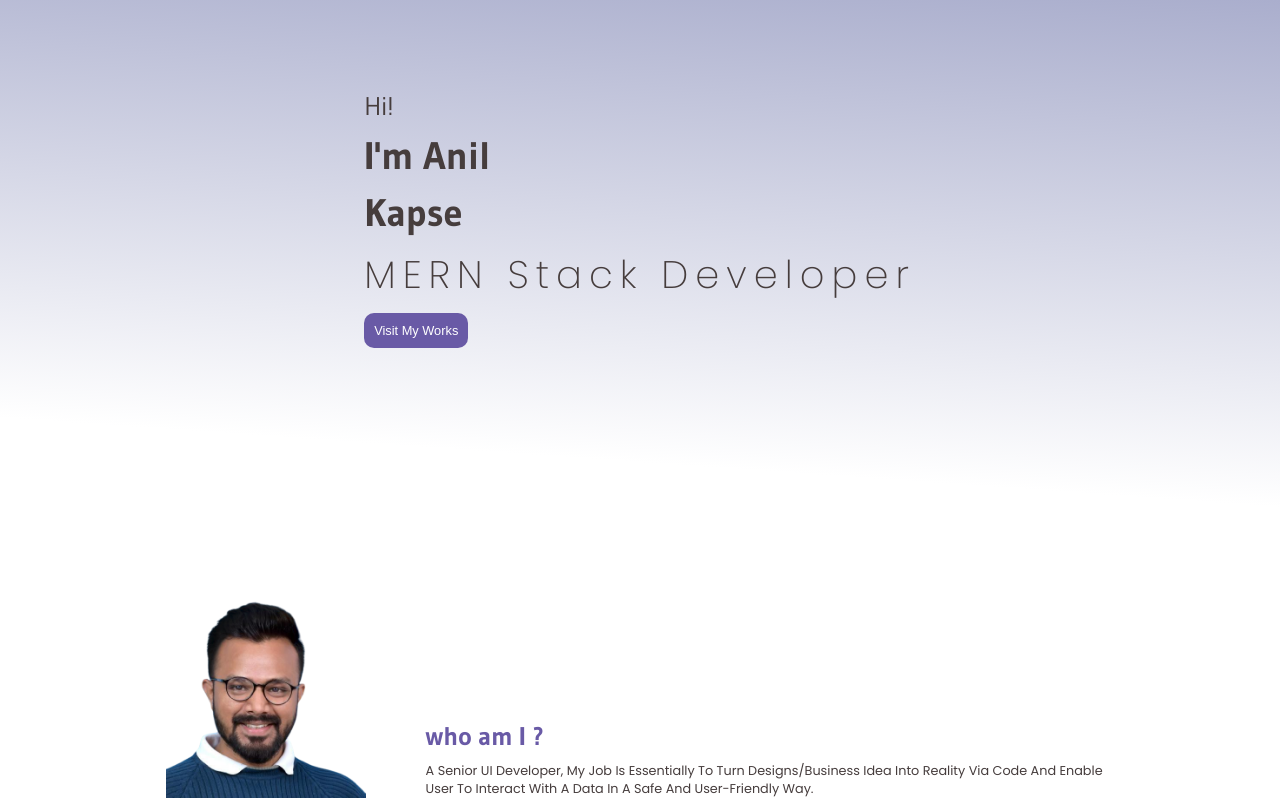
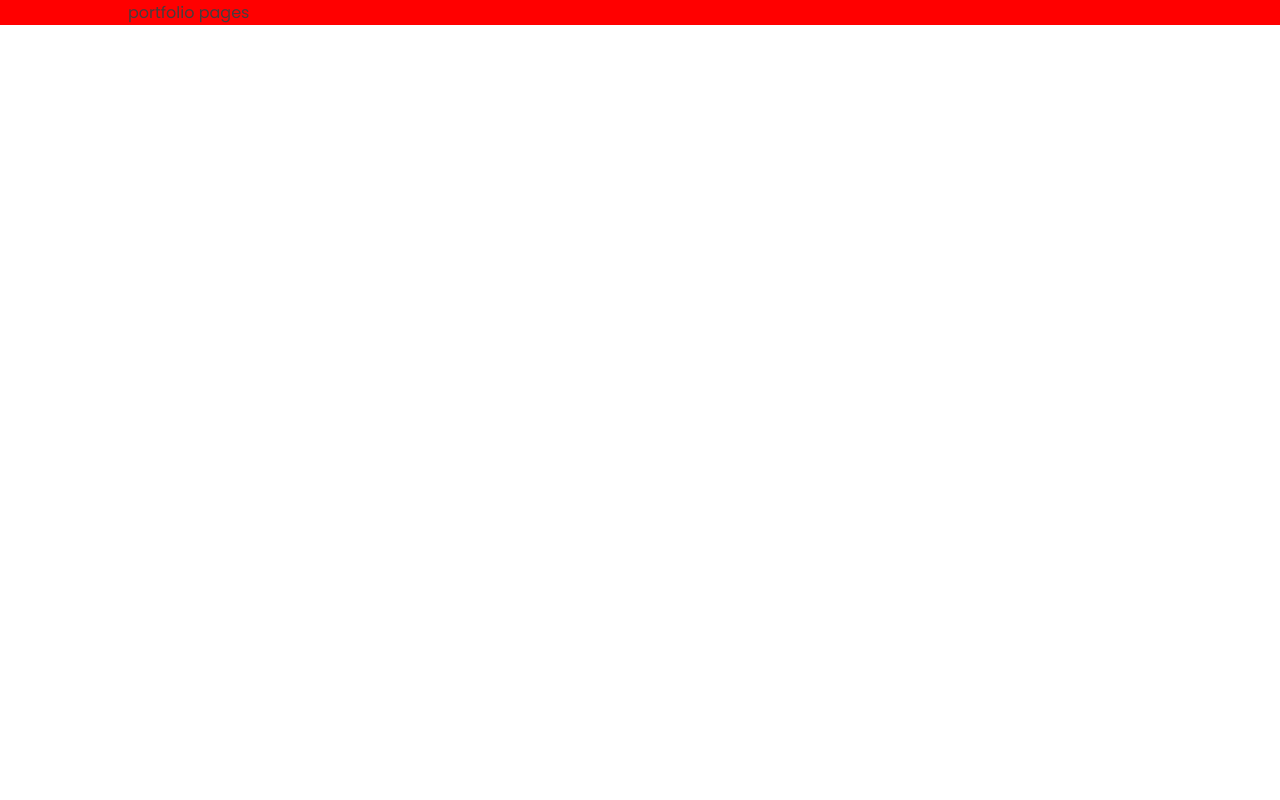
Before and after one commit to anilkapse1/kapsecode, a React (Vite) app: page /kapsecode/portfolio in a window 1280 px wide. Built offline with nearby package versions, Linux system fonts and the light colour scheme.

Commit message:
material icon package added

```diff
--- a/package.json
+++ b/package.json
@@ -7,12 +7,16 @@
     "dev": "vite",
     "build": "vite build",
     "preview": "vite preview"
-
   },
   "dependencies": {
+    "@emotion/react": "^11.10.6",
+    "@emotion/styled": "^11.10.6",
+    "@mui/icons-material": "^5.11.11",
+    "@mui/material": "^5.11.14",
     "gh-pages": "^5.0.0",
     "react": "^18.2.0",
     "react-dom": "^18.2.0",
+    "react-router-dom": "^6.9.0",
     "sass": "^1.59.3",
     "styled-components": "^5.3.9"
   },
--- a/src/App.jsx
+++ b/src/App.jsx
@@ -1,11 +1,23 @@
 import React from 'react'
+import { BrowserRouter, Route, Routes } from 'react-router-dom'
 import './assets/style/App.scss'
 import Heropage from './pages/Heropage'
+import Portfolio from './pages/Portfolio'
+
+
+
 
 
 const App = () => {
   return (
-    <Heropage/>
+    <BrowserRouter>
+      <Routes>
+      <Route path="/kapsecode" element={<Heropage/>}/>
+      <Route path="/kapsecode/portfolio" element={<Portfolio/>}/>
+      </Routes>
+    </BrowserRouter>
+
+
   )
 }
 
--- a/src/pages/Heropage.jsx
+++ b/src/pages/Heropage.jsx
@@ -2,6 +2,15 @@ import React from 'react'
 import styled from 'styled-components'
 import Container from '../Container'
 import userlogo from '../assets/images/user.png'
+import { useNavigate } from 'react-router-dom'
+import { IconButton } from '@mui/material'
+import LinkedInIcon from '@mui/icons-material/LinkedIn';
+import Stack from '@mui/material/Stack';
+import GitHubIcon from '@mui/icons-material/GitHub';
+import CodeIcon from '@mui/icons-material/Code';
+import JavascriptIcon from '@mui/icons-material/Javascript';
+
+
 
 const Heropage = () => {
 
@@ -11,17 +20,16 @@ const Heropage = () => {
         height:100vh;
 
         .custom_container{
-            padding:20px 20px 0 20px;
+            padding:90px 20px 0 20px;
         }
 
         .hero_section{
             display: flex;
             flex-wrap: wrap;
             flex-direction: column;
-            height: calc(100vh - 22px);
+            height: calc(100vh - 90px);
             align-items: center;
             justify-content: space-between;
-            padding-top:70px;
             .text_section{
                 h3{
                     font-size:2vw;
@@ -83,7 +91,9 @@ const Heropage = () => {
             }
         }
     `
+    //style end
 
+    const navigate = useNavigate();
 
     return (
     <Hero className='hero_container'>
@@ -91,10 +101,10 @@ const Heropage = () => {
             <div className='hero_section'>
                 <div className='text_section'>
                     <h3>Hi!</h3>
-                    <h1>I'm Anil</h1>
+                    <h1>I'm Anild</h1>
                     <h1>Kapse</h1>
                     <p>MERN Stack Developer</p>
-                    <button>Visit My Works</button>
+                    <button onClick={()=>navigate('/kapsecode/portfolio')}>Visit My Works</button>
                 </div>
                 <div className='user_section'>
                     <div className='user_logo items'>
@@ -102,6 +112,31 @@ const Heropage = () => {
                     </div>
                     <div className='user_details items'>
                         <h2>who am I ?</h2>
+                        <Stack direction="row" alignItems="center" spacing={.5}>
+                        <a href="https://www.linkedin.com/in/anil-kapse/" target="_blank">
+                            <IconButton aria-label="delete" size="large">
+                                <LinkedInIcon/>
+                            </IconButton>
+                        </a>
+                        <a href="https://github.com/anilkapse1" target="_blank">
+                            <IconButton aria-label="delete" size="large">
+                                <GitHubIcon/>
+                            </IconButton>
+                        </a>
+
+                        <a href="https://codesandbox.io/u/anilkapse1" target="_blank">
+                            <IconButton aria-label="delete" size="large">
+                                <CodeIcon/>
+                            </IconButton>
+                        </a>
+                        <a href="https://codepen.io/anilkapse1" target="_blank">
+                            <IconButton aria-label="delete" size="large">
+                                <JavascriptIcon/>
+                            </IconButton>
+                        </a>
+
+
+                        </Stack>
                         <p>A Senior UI Developer, My Job Is Essentially To Turn Designs/Business Idea Into Reality Via Code And Enable User To Interact With A Data In A Safe And User-Friendly Way.</p>
                     </div>
                 </div>
--- /dev/null
+++ b/src/pages/Portfolio.jsx
@@ -0,0 +1,23 @@
+import React from 'react'
+import styled from 'styled-components'
+import Container from '../Container'
+
+
+const Portfolio = () => {
+    const Portfolio=styled.div`
+        background:red
+
+    `
+
+  return (
+    <Portfolio className='portfolio_container'>
+        <Container>
+            <div className='portfolio_container'>
+                <p>portfolio pages</p>
+            </div>
+        </Container>
+    </Portfolio>
+  )
+}
+
+export default Portfolio
```
Also changed, not shown: 1 other file (tests, documents, lock files or other folders).
